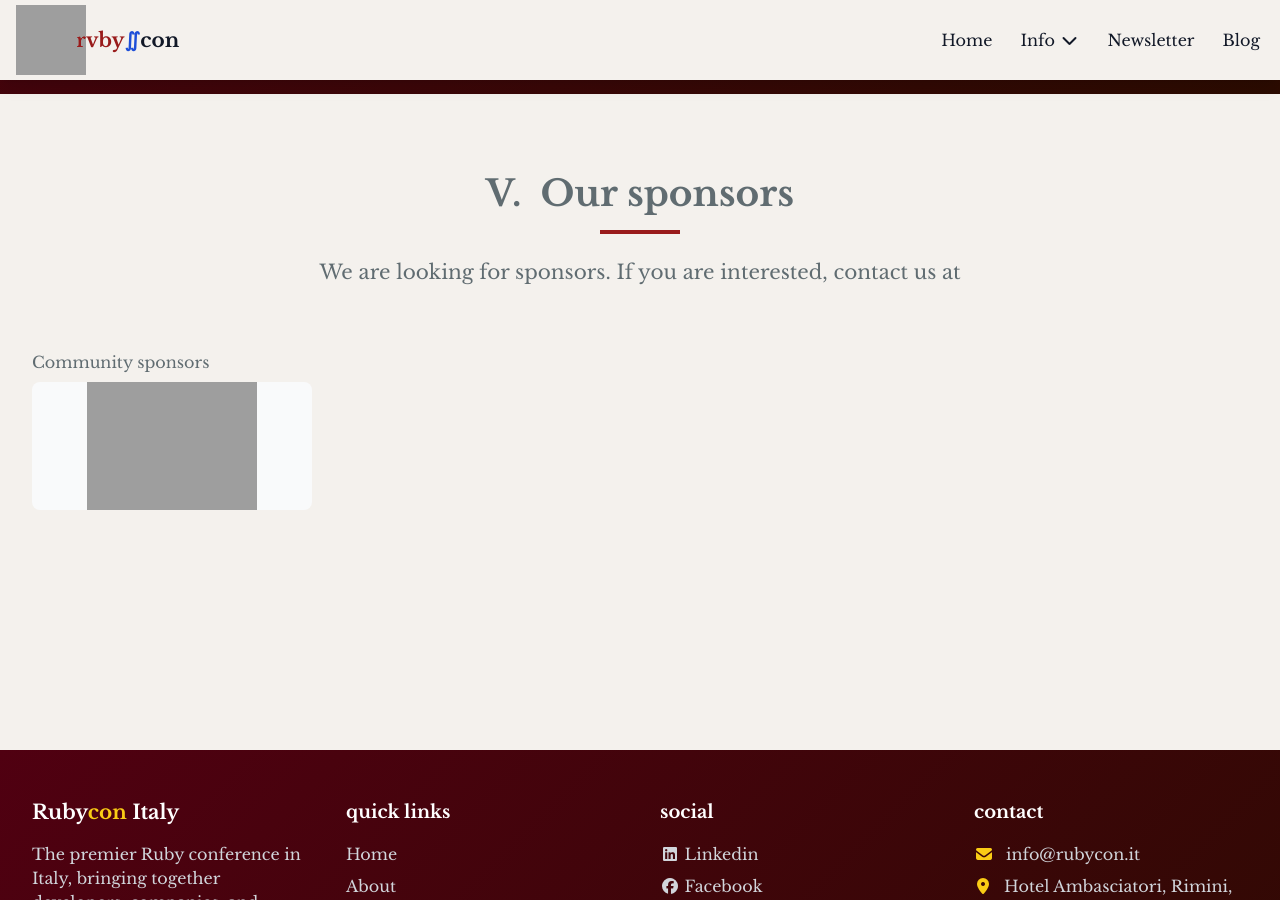
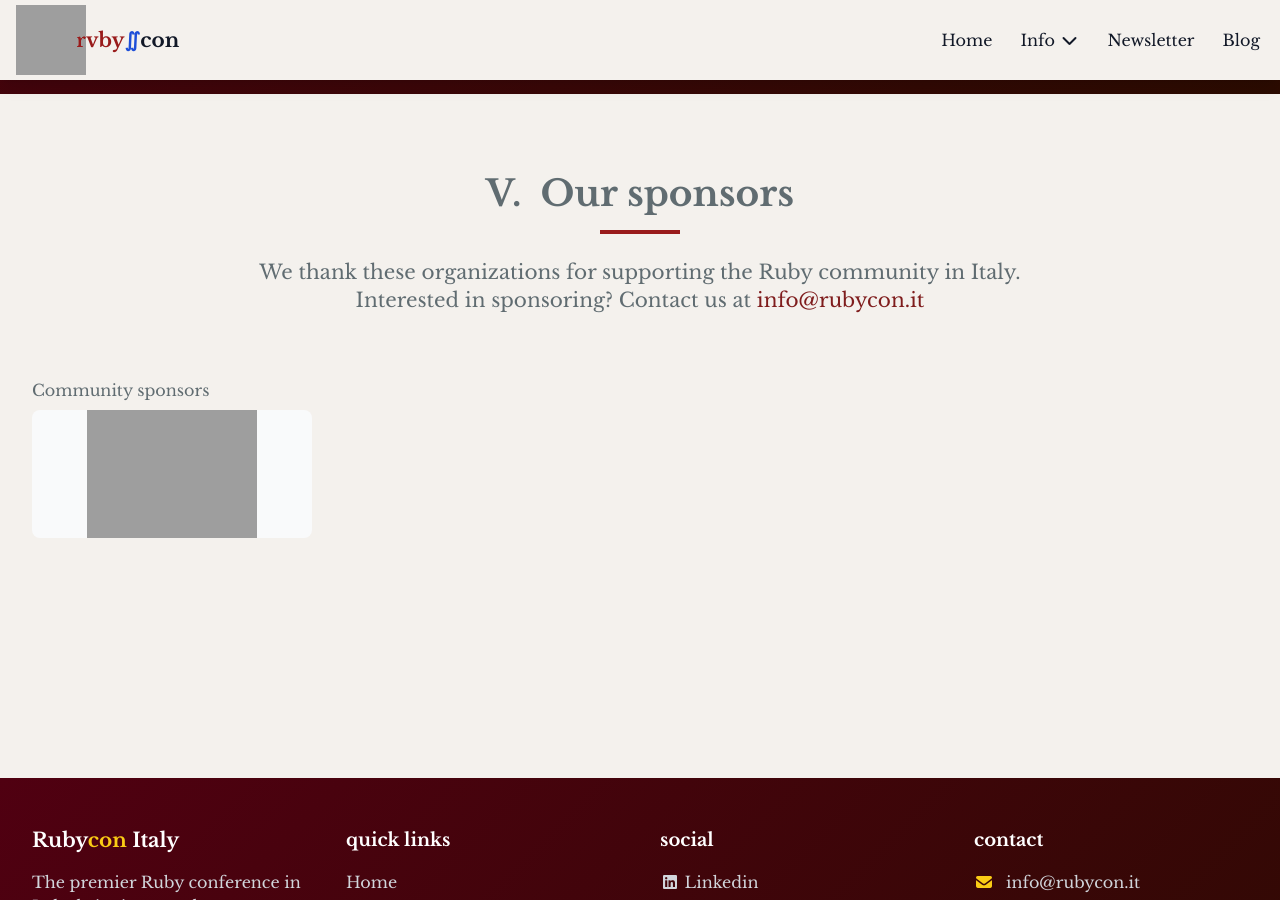
Before and after one commit to palladius/rubycon.it, a Jekyll site: the page built from rubycon.it/index.html, in a window 1280 px wide and 900 px high, scrolled down 3394 px. Built offline with Jekyll 4.4.1, drawn with Linux system fonts in a browser that asks for light colours; nearby versions of some CDN libraries; grey boxes are pictures that could not be loaded.

Commit message:
changed description sponsors.html

```diff
--- a/rubycon.it/_includes/sponsors.html
+++ b/rubycon.it/_includes/sponsors.html
@@ -1,9 +1,7 @@
 {% capture description %}
-    <p>
-        We're grateful to these organizations for supporting the Ruby community in Italy.<br>
-        If you're interested to become a sponsor, contact us at
-        <a href="mailto:{{ site.info_email }}" class="text-red-900">{{ site.info_email }}</a>
-    </p>
+    We thank these organizations for supporting the Ruby community in Italy.<br>
+    Interested in sponsoring? Contact us at
+    <a href="mailto:{{ site.info_email }}" class="text-red-900">{{ site.info_email }}</a>
 {% endcapture %}
 
 {% capture content %}
@@ -22,6 +20,6 @@
 {% include section.html
     id="sponsors"
     title="V. &nbsp;Our sponsors"
-    description="We are looking for sponsors. If you are interested, contact us at"
+    description=description
     content=content
 %}
```
